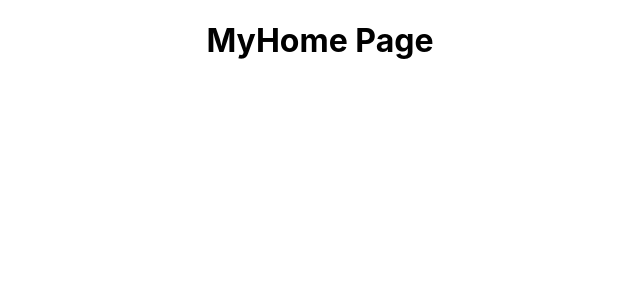
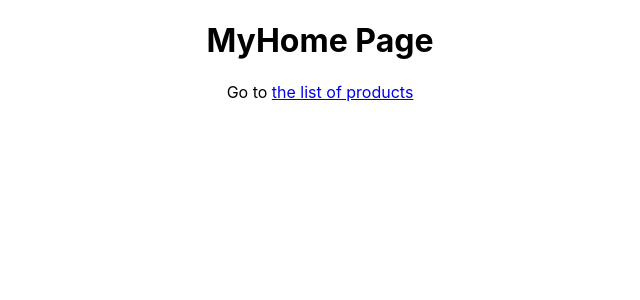
Before and after one commit to Binurim/spa-with-react-router, a React (Create React App) app: page / in a window 1280 px wide. Shown: the top 300 px of the page, without its empty margins (320-960 px from the left). Built offline with nearby package versions, Linux system fonts and the light colour scheme.

Commit message:
Navigating between pages with Links

```diff
--- a/src/pages/Home.js
+++ b/src/pages/Home.js
@@ -1,5 +1,14 @@
+import { Link } from 'react-router-dom';
+
 function HomePage() {
-    return <h1>MyHome Page</h1>
+  return (
+    <>
+      <h1>MyHome Page</h1>
+      <p>
+        Go to <Link to="/products">the list of products</Link>
+      </p>
+    </>
+  );
 }
 
 export default HomePage;
```
